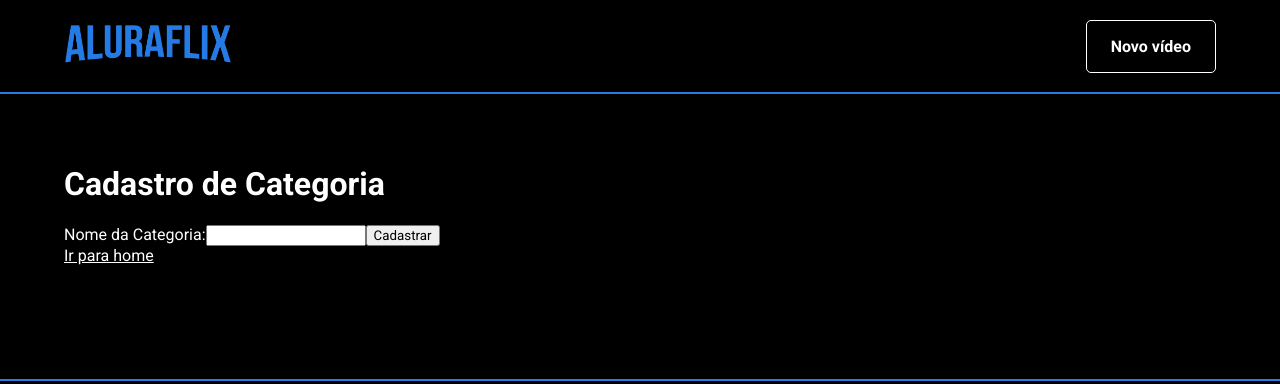
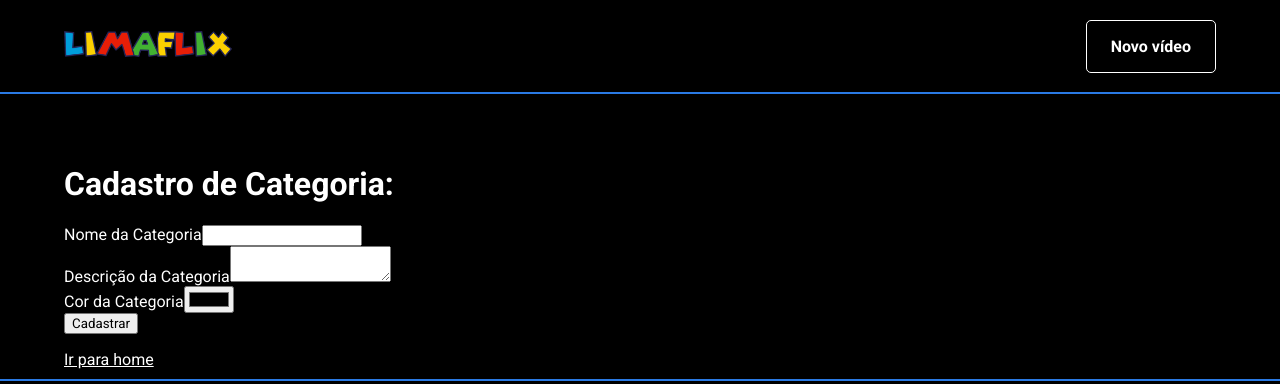
Before and after one commit to GUstavoLimaMaciel/gustaflix, a React (Create React App) app: page /cadastro/categoria in a window 1280 px wide. Shown: the top 384 px of the page. Built offline with nearby package versions, Linux system fonts and the light colour scheme.

Commit message:
Formulario do limaflix

```diff
--- /dev/null
+++ b/src/components/FormField/index.js
@@ -0,0 +1,30 @@
+import React from 'react';
+
+
+function FormField ({value, onChange, name, type, label}){
+    return (
+        <div>
+          <label>
+            {label}
+            {type !== 'textarea' && (
+                <input
+                    type={type}
+                    name={name}
+                    value={value}
+                    onChange={(onChange)}
+                />
+            )}
+            {type === 'textarea' && (
+                <textarea
+                    type={type}
+                    name={name}
+                    value={value}
+                    onChange={(onChange)}
+              />
+            )}
+          </label>
+        </div>
+    );
+}
+
+export default FormField;
--- a/src/pages/cadastro/Categoria/index.js
+++ b/src/pages/cadastro/Categoria/index.js
@@ -1,25 +1,62 @@
-import React from 'react';
+import React, { useState } from 'react';
 import { Link } from 'react-router-dom';
 import PageDefault from '../../../components/PageDefault';
+import FormField from '../../../components/FormField';
 
 function CadastroCategoria() {
+  const [categorias, setCategoria] = useState([]);
+
+  const valoresIniciais = {
+    nome: '',
+    descricao: '',
+    cor: '#000000'
+  };
+
+  const [novaCategoria, setnovaCategoria] = useState(valoresIniciais);
+
+  function changeCategory(event){
+    setnovaCategoria({
+      ...novaCategoria,
+      [event.target.getAttribute('name')]: event.target.value
+    });
+  }
+
+  function saveCategory(event){
+    event.preventDefault();
+    if(novaCategoria){
+      setCategoria([
+        ...categorias,
+        novaCategoria
+      ]);
+      setnovaCategoria(valoresIniciais);
+    }
+  }
+
   return (
     <PageDefault>
-      <h1>Cadastro de Categoria</h1>
+      <h1>Cadastro de Categoria: {novaCategoria.nome}</h1>
 
-      <form>
+      <form onSubmit={saveCategory}>
 
-        <label>
-          Nome da Categoria:
-          <input
-            type="text"
-          />
-        </label>
+        <FormField value={novaCategoria.nome} onChange={changeCategory} name="nome" type="text" label="Nome da Categoria"/>
+        <FormField value={novaCategoria.descricao} onChange={changeCategory} name="descricao" type="textarea" label="Descrição da Categoria"/>
+        <FormField value={novaCategoria.cor} onChange={changeCategory} name="cor" type="color" label="Cor da Categoria"/>
 
         <button>
           Cadastrar
         </button>
       </form>
+
+
+      <ul>
+        {categorias.map((categoria, index) => {
+          return (
+            <li key={index}>
+              {categoria.nome}
+            </li>
+          )
+        })}
+      </ul>
 
 
       <Link to="/">
```
Also changed, not shown: src/assets/imagem/Logo.png.
